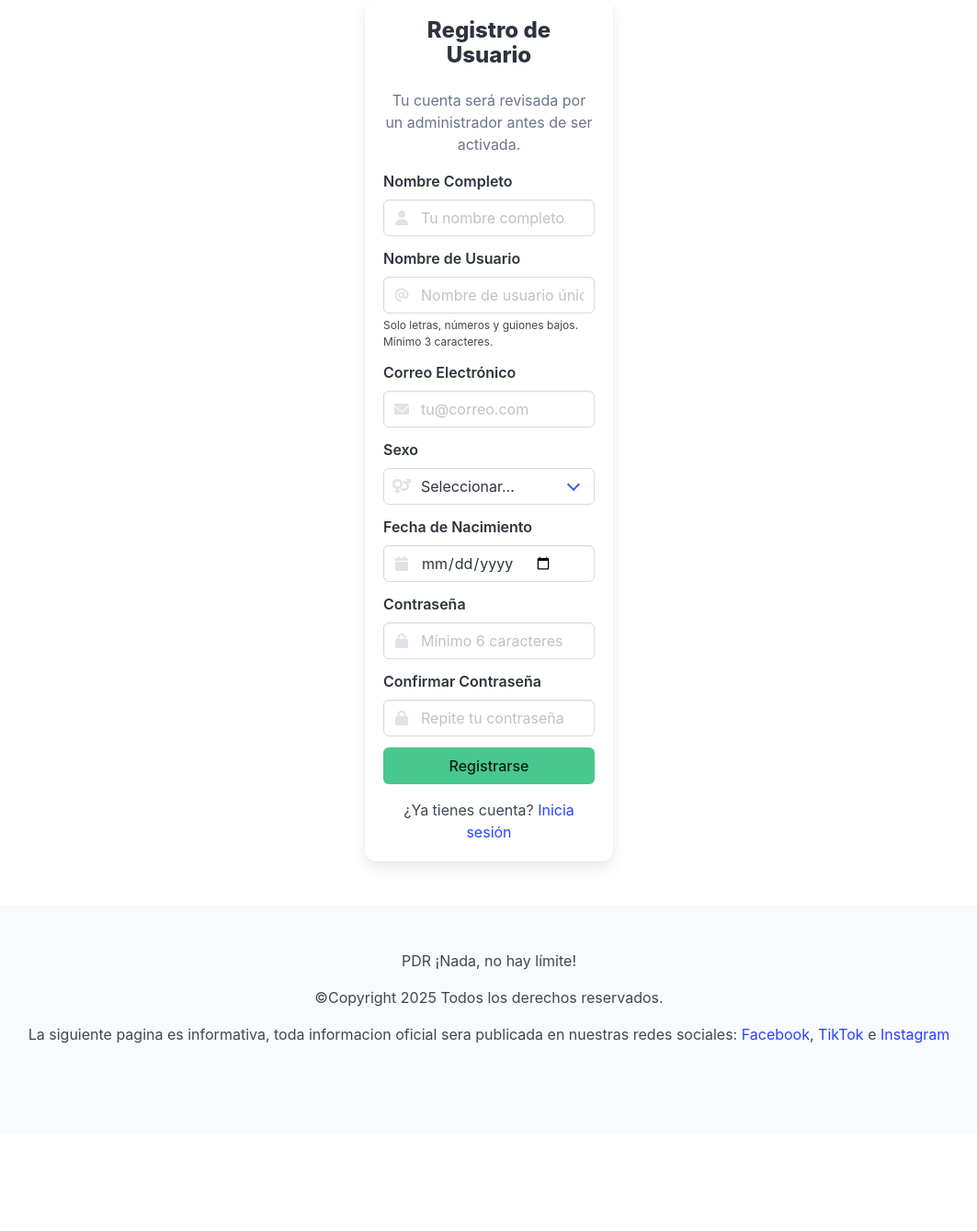
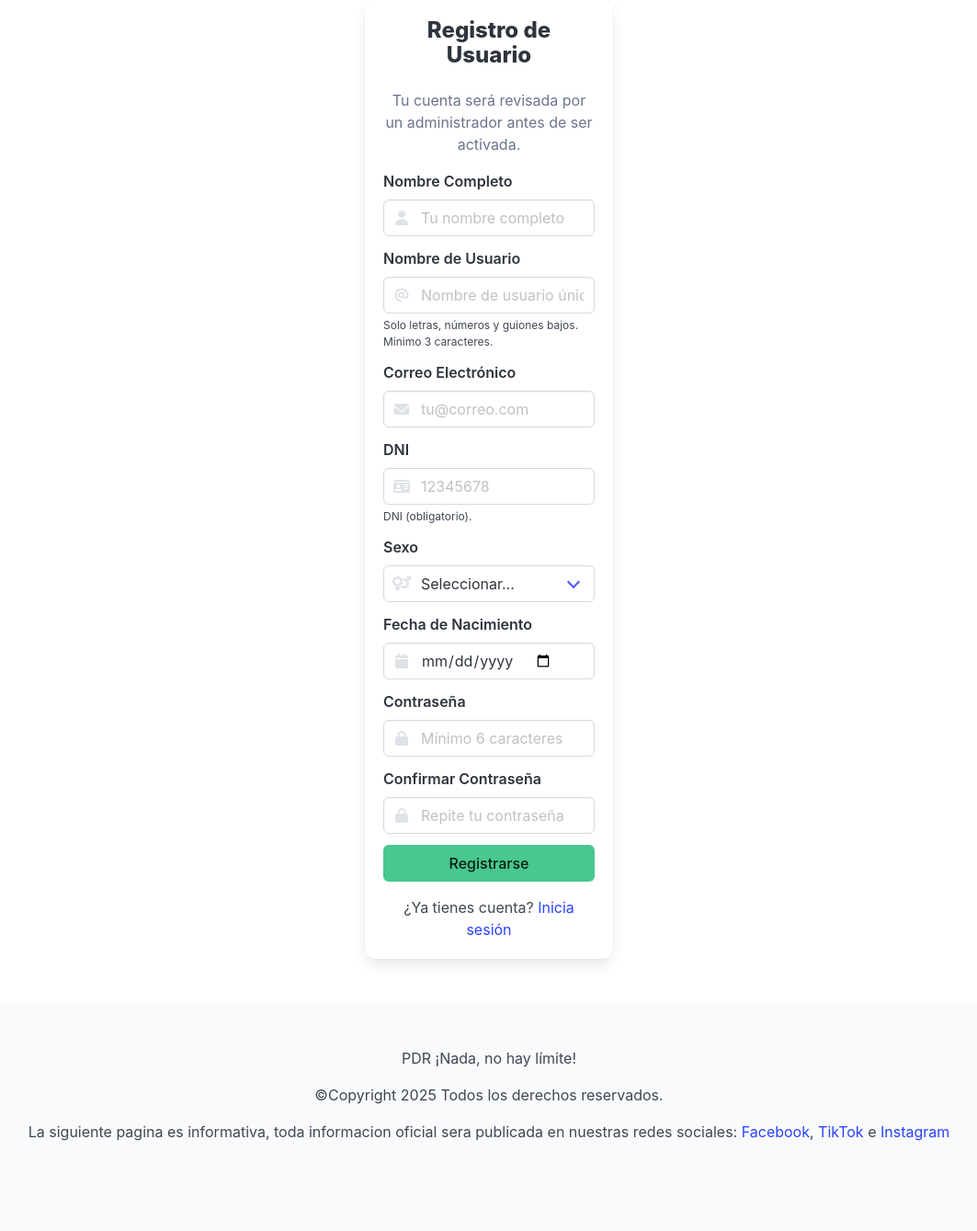
Before and after one commit to renzofbn/ranaPatas, a Flask app: page /auth/register in a window 1280 px wide. Shown: the part 121-1460 px from the top of the page at 92% size, without its empty margins (108-1171 px from the left). Before the commit the page ends 1256 px from the top, so only its background shows below. Run offline with Flask 3, Linux system fonts and the light colour scheme.

Commit message:
FEAT: Add DNI field to user registration, profile, and admin views; update database schema accordingly

```diff
--- a/routes/admin.py
+++ b/routes/admin.py
@@ -89,7 +89,7 @@ def usuarios_pendientes():
         cur = mysql.connection.cursor()
 
         cur.execute("""
-            SELECT id, nombre, usuario, correo, fecha_registro
+            SELECT id, nombre, usuario, correo, dni, fecha_registro
             FROM usuarios
             WHERE estado_aprobacion = 'pendiente'
             ORDER BY fecha_registro DESC
@@ -228,7 +228,7 @@ def todos_usuarios():
         cur = mysql.connection.cursor()
 
         cur.execute("""
-            SELECT u.id, u.nombre, u.usuario, u.correo, u.estado_aprobacion,
+            SELECT u.id, u.nombre, u.usuario, u.correo, u.dni, u.estado_aprobacion,
                    u.fecha_registro, u.fecha_aprobacion, u.isAdmin, u.rol,
                    admin.usuario as aprobado_por_usuario, u.observaciones_admin
             FROM usuarios u
--- a/routes/auth.py
+++ b/routes/auth.py
@@ -141,13 +141,14 @@ def register():
         nombre = request.form['nombre']
         usuario = request.form['usuario']
         correo = request.form['correo']
+        dni = request.form['dni']  # Campo obligatorio
         sexo = request.form.get('sexo') or None  # Puede ser None si no se selecciona
         fecha_nacimiento = request.form.get('fecha_nacimiento') or None  # Puede ser None si no se proporciona
         contrasena = request.form['contrasena']
         confirmar_contrasena = request.form['confirmar_contrasena']
 
         # Validaciones básicas
-        if not nombre or not usuario or not correo or not contrasena or not confirmar_contrasena:
+        if not nombre or not usuario or not correo or not dni or not contrasena or not confirmar_contrasena:
             flash('Todos los campos son obligatorios', 'error')
             return render_template('auth/register.html')
 
@@ -165,6 +166,11 @@ def register():
         # Validar email
         if not validate_email(correo):
             flash('El formato del correo electrónico no es válido', 'error')
+            return render_template('auth/register.html')
+
+        # Validar DNI peruano (obligatorio, exactamente 8 dígitos)
+        if not dni.isdigit() or len(dni) != 8:
+            flash('El DNI debe tener exactamente 8 dígitos numéricos', 'error')
             return render_template('auth/register.html')
 
         # Validar fecha de nacimiento (opcional, pero si se proporciona debe ser válida)
@@ -206,11 +212,18 @@ def register():
             cur = mysql.connection.cursor()
 
             # Verificar si el usuario ya existe
-            cur.execute("SELECT * FROM usuarios WHERE usuario = %s OR correo = %s", (usuario, correo))
+            cur.execute("SELECT * FROM usuarios WHERE usuario = %s OR correo = %s OR dni = %s", (usuario, correo, dni))
             existing_user = cur.fetchone()
 
             if existing_user:
-                flash('El usuario o correo ya existe', 'error')
+                if existing_user[2] == correo:  # Índice del correo en la consulta
+                    flash('El correo electrónico ya está registrado', 'error')
+                elif existing_user[1] == usuario:  # Índice del usuario en la consulta
+                    flash('El nombre de usuario ya existe', 'error')
+                elif existing_user[4] == dni:  # Índice del DNI en la consulta (después de correo)
+                    flash('El DNI ya está registrado', 'error')
+                else:
+                    flash('El usuario, correo o DNI ya existe', 'error')
                 cur.close()
                 return render_template('auth/register.html')
 
@@ -218,9 +231,9 @@ def register():
             hashed_password = hash_password(contrasena)
 
             # Insertar nuevo usuario con estado pendiente y rol por defecto (Usuario)
-            cur.execute("""INSERT INTO usuarios (nombre, usuario, correo, sexo, fecha_nacimiento, contrasena, estado_aprobacion, rol)
-                           VALUES (%s, %s, %s, %s, %s, %s, 'pendiente', 1)""",
-                       (nombre.strip(), usuario, correo, sexo, fecha_nacimiento, hashed_password))
+            cur.execute("""INSERT INTO usuarios (nombre, usuario, correo, dni, sexo, fecha_nacimiento, contrasena, estado_aprobacion, rol)
+                           VALUES (%s, %s, %s, %s, %s, %s, %s, 'pendiente', 1)""",
+                       (nombre.strip(), usuario, correo, dni, sexo, fecha_nacimiento, hashed_password))
             mysql.connection.commit()
 
             # Crear notificación para administradores
@@ -276,7 +289,7 @@ def perfil():
 
         # Obtener información completa del usuario
         cur.execute("""
-            SELECT id, usuario, correo, nombre, isAdmin, fecha_registro, ultimo_login, rol, sexo, fecha_nacimiento
+            SELECT id, usuario, correo, nombre, isAdmin, fecha_registro, ultimo_login, rol, sexo, fecha_nacimiento, dni
             FROM usuarios
             WHERE id = %s
         """, (current_user['id'],))
@@ -308,6 +321,7 @@ def perfil():
                 'rol': usuario_completo[7] or 1,
                 'sexo': usuario_completo[8],
                 'fecha_nacimiento': usuario_completo[9],
+                'dni': usuario_completo[10],
                 'total_participaciones': estadisticas[0] if estadisticas else 0,
                 'eventos_completados': estadisticas[1] if estadisticas else 0,
                 'eventos_en_progreso': estadisticas[2] if estadisticas else 0
@@ -320,11 +334,8 @@ def perfil():
             user['ultimo_login'] = None
             user['sexo'] = None
             user['fecha_nacimiento'] = None
+            user['dni'] = None
             user['rol'] = current_user.get('rol', 1)
-            user['total_participaciones'] = 0
-            user['eventos_completados'] = 0
-            user['eventos_en_progreso'] = 0
-            user['ultimo_login'] = None
             user['total_participaciones'] = 0
             user['eventos_completados'] = 0
             user['eventos_en_progreso'] = 0
--- a/sql/estructura.sql
+++ b/sql/estructura.sql
@@ -223,6 +223,7 @@ CREATE TABLE `usuarios` (
   `nombre` varchar(100) NOT NULL,
   `usuario` varchar(50) NOT NULL,
   `correo` varchar(100) NOT NULL,
+  `dni` varchar(20) DEFAULT NULL,
   `sexo` enum('M','F') DEFAULT NULL,
   `fecha_nacimiento` date DEFAULT NULL,
   `contrasena` varchar(255) NOT NULL,
@@ -241,6 +242,7 @@ CREATE TABLE `usuarios` (
   PRIMARY KEY (`id`),
   UNIQUE KEY `usuario` (`usuario`),
   UNIQUE KEY `correo` (`correo`),
+  UNIQUE KEY `dni` (`dni`),
   KEY `idx_usuarios_nombre` (`nombre`),
   KEY `fk_usuarios_aprobado_por` (`aprobado_por`),
   KEY `idx_usuarios_estado_aprobacion` (`estado_aprobacion`),
--- a/templates/admin/usuarios_pendientes.html
+++ b/templates/admin/usuarios_pendientes.html
@@ -33,6 +33,7 @@
                 <th>Nombre</th>
                 <th>Usuario</th>
                 <th>Correo</th>
+                <th>DNI</th>
                 <th>Fecha Registro</th>
                 <th>Rol a Asignar</th>
                 <th>Acciones</th>
@@ -49,7 +50,10 @@
                 </td>
                 <td>{{ usuario[3] }}</td>
                 <td>
-                  <span class="fecha-local-registro" data-fecha-utc="{{ usuario[4].strftime('%Y-%m-%dT%H:%M:%S') }}Z">{{ usuario[4].strftime('%d/%m/%Y %H:%M') }}</span>
+                  <span class="tag is-primary">{{ usuario[4] }}</span>
+                </td>
+                <td>
+                  <span class="fecha-local-registro" data-fecha-utc="{{ usuario[5].strftime('%Y-%m-%dT%H:%M:%S') }}Z">{{ usuario[5].strftime('%d/%m/%Y %H:%M') }}</span>
                 </td>
                 <td>
                   <div class="select is-small">
--- a/templates/auth/register.html
+++ b/templates/auth/register.html
@@ -50,6 +50,16 @@
                   <i class="fas fa-envelope"></i>
                 </span>
               </div>
+            </div>
+            <div class="field">
+              <label class="label">DNI</label>
+              <div class="control has-icons-left">
+                <input class="input" type="text" name="dni" placeholder="12345678" maxlength="8" pattern="[0-9]{8}" required>
+                <span class="icon is-small is-left">
+                  <i class="fas fa-id-card"></i>
+                </span>
+              </div>
+              <p class="help">DNI (obligatorio).</p>
             </div>
             <div class="field">
               <label class="label">Sexo</label>
```
Also changed, not shown: templates/admin/todos_usuarios.html (+20 -16 lines), templates/auth/perfil.html (+10 -0 lines), templates/users/create.html (deleted), templates/users/edit.html (deleted).
